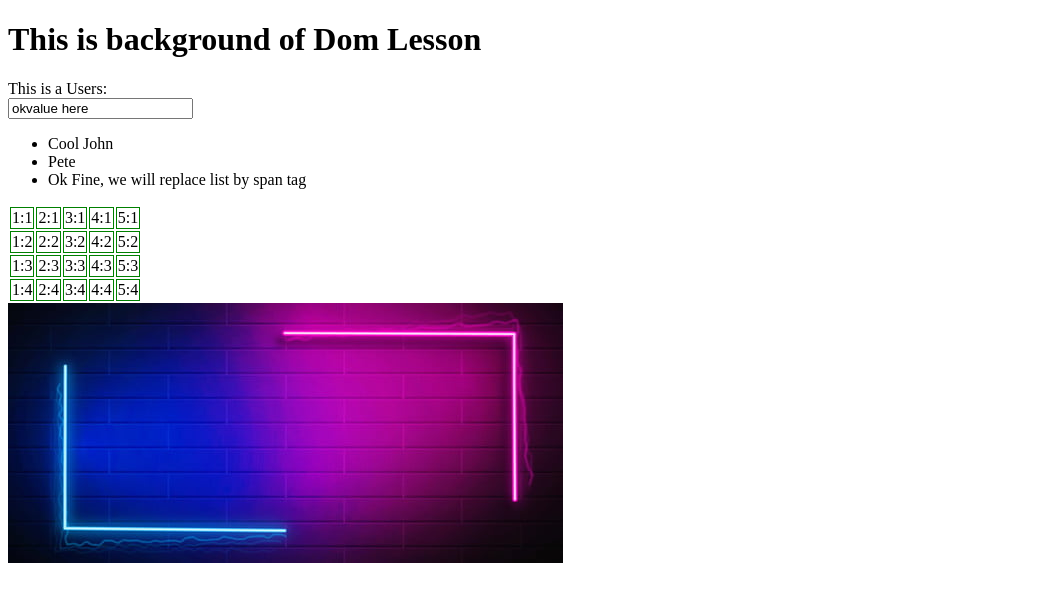
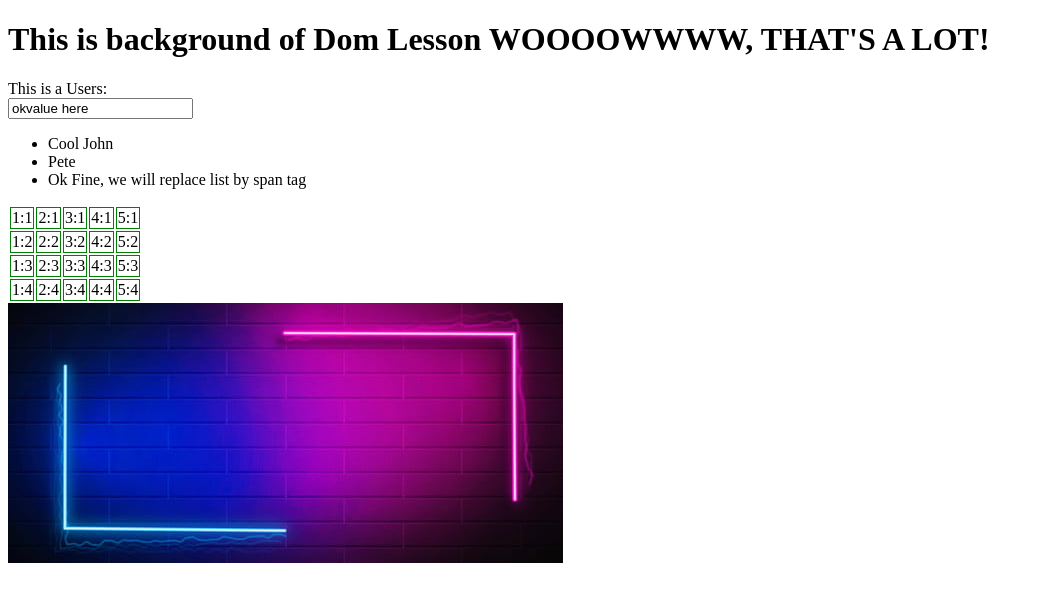
Before and after one commit to JackyLe92/background-generator, a plain HTML site: page index.html in a window 1280 px wide. Shown: the whole page, without its empty margins (0-1042 px from the left). Drawn offline with Linux system fonts and the light colour scheme.

Commit message:
The conflict background

```diff
--- a/index.html
+++ b/index.html
@@ -10,7 +10,7 @@
 
 <body>
   <!-- This is the comment -->
-  <h1>This is background of Dom Lesson</h1>
+  <h1>This is background of Dom Lesson WOOOOWWWW, THAT'S A LOT!</h1>
   <div>This is a Users:</div>
   <input class="inputNe" type="text" id="eleme" value="okvalue here" />
 
```
